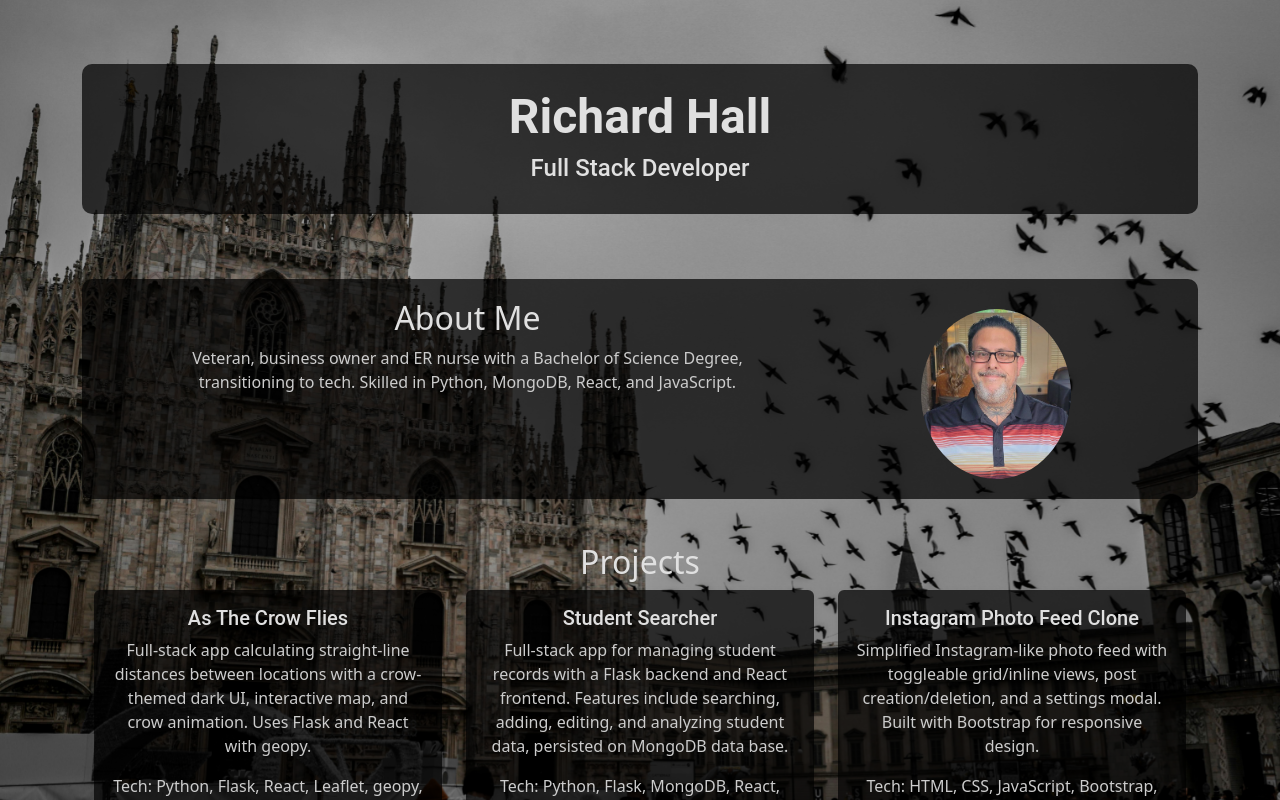
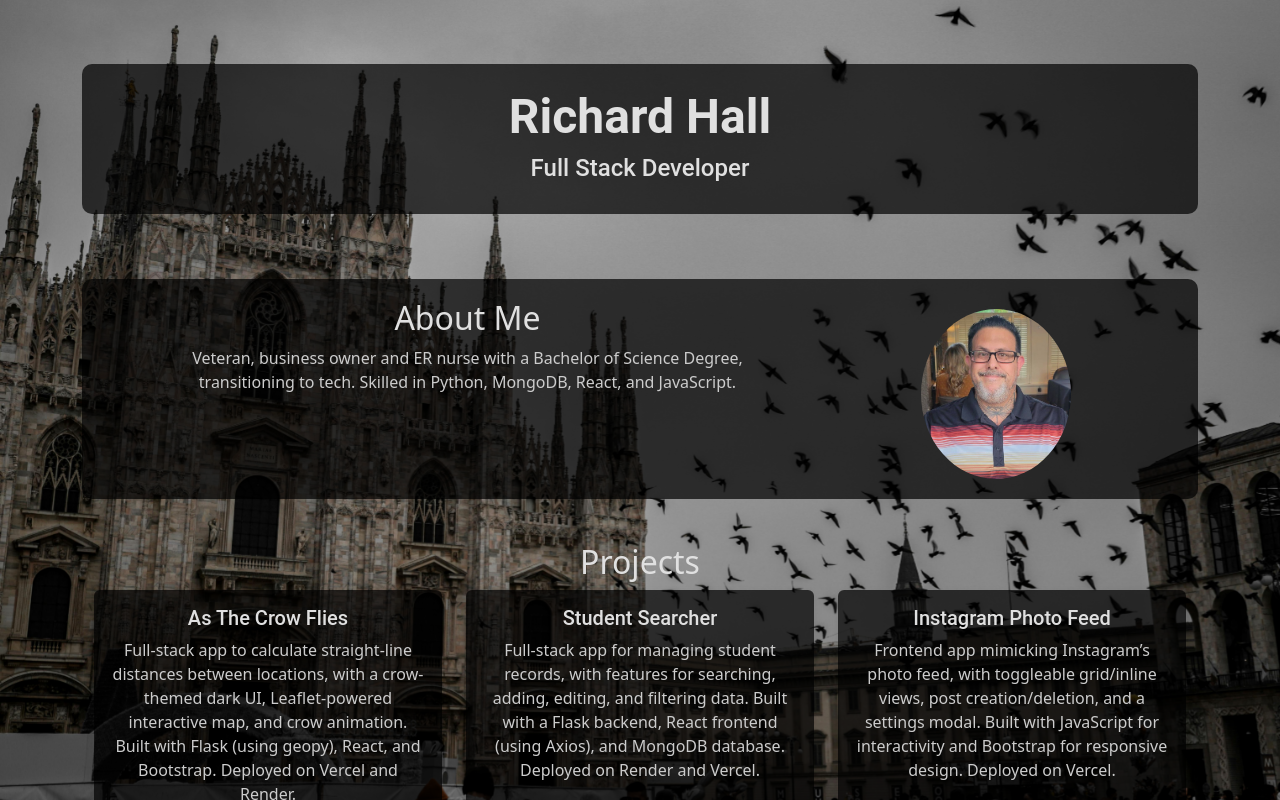
Before and after one commit to Cyberbot777/portfolio, a React (Create React App) app: page / in a window 1280 px wide. Built offline with nearby package versions, Linux system fonts and the light colour scheme.

Commit message:
Update project descriptions

```diff
--- a/src/components/Projects.js
+++ b/src/components/Projects.js
@@ -12,21 +12,21 @@ const Projects = () => {
   const projects = [
     {
       title: 'As The Crow Flies',
-      description: 'Full-stack app calculating straight-line distances between locations with a crow-themed dark UI, interactive map, and crow animation. Uses Flask and React with geopy.',
+      description: 'Full-stack app to calculate straight-line distances between locations, with a crow-themed dark UI, Leaflet-powered interactive map, and crow animation. Built with Flask (using geopy), React, and Bootstrap. Deployed on Vercel and Render.',
       tech: 'Python, Flask, React, Leaflet, geopy, Bootstrap, Vercel, Render',
       github: 'https://github.com/Cyberbot777/As-The-Crow-Flies',
       demo: 'https://as-the-crow-flies.vercel.app/',
     },
     {
       title: 'Student Searcher',
-      description: 'Full-stack app for managing student records with a Flask backend and React frontend. Features include searching, adding, editing, and analyzing student data, persisted on MongoDB data base.',
+      description: 'Full-stack app for managing student records, with features for searching, adding, editing, and filtering data. Built with a Flask backend, React frontend (using Axios), and MongoDB database. Deployed on Render and Vercel.',
       tech: 'Python, Flask, MongoDB, React, Axios, Render, Vercel',
       github: 'https://github.com/Cyberbot777/student-searcher',
       demo: 'https://student-searcher.vercel.app/',
     },
     {
-      title: 'Instagram Photo Feed Clone',
-      description: 'Simplified Instagram-like photo feed with toggleable grid/inline views, post creation/deletion, and a settings modal. Built with Bootstrap for responsive design.',
+      title: 'Instagram Photo Feed',
+      description: 'Frontend app mimicking Instagram’s photo feed, with toggleable grid/inline views, post creation/deletion, and a settings modal. Built with JavaScript for interactivity and Bootstrap for responsive design. Deployed on Vercel.',
       tech: 'HTML, CSS, JavaScript, Bootstrap, Vercel',
       github: 'https://github.com/Cyberbot777/instagram-photo-feed',
       demo: 'https://instagram-photo-feed-nine.vercel.app/',
```
